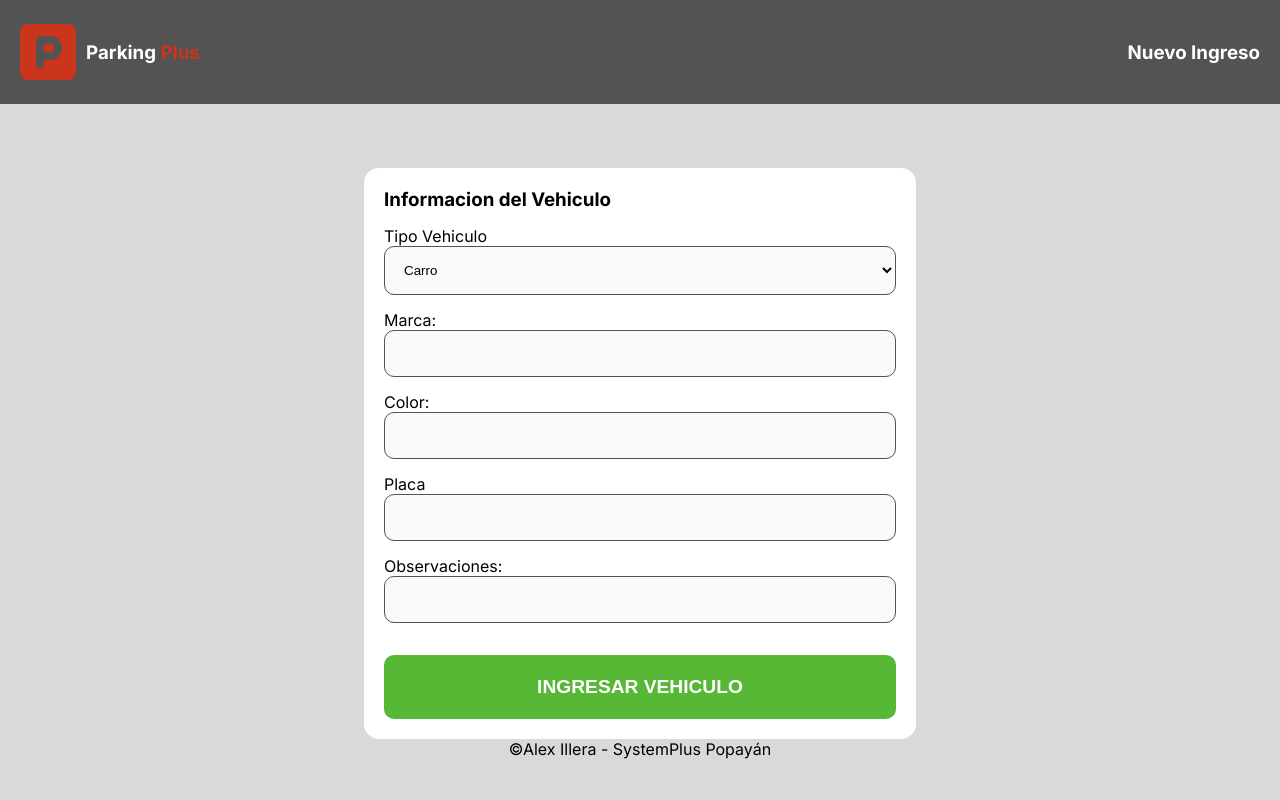
After one commit to aillera91/Parkin_plus, a PHP site: page /nuevoingreso.php in a window 1280 px wide. The commit adds this page. Run offline with PHP 8.4, Linux system fonts and the light colour scheme.

Commit message:
Nuevo Ingreso Terminado

```diff
--- /dev/null
+++ b/css/global.css
@@ -0,0 +1,38 @@
+* {
+    margin: 0;
+    padding: 0;
+}
+
+:root {
+    --rojoPrincipal: #cb341d;
+    --grisClaro: #d9d9d9;
+    --grisOscuro: #535353;
+    --verde:#56B834;
+    --azul: #456FDC;
+    --amarillo: #D7DB07;
+}
+
+body {
+    background-color: var(--grisClaro);
+}
+
+.inter-400 {
+    font-family: "Inter", sans-serif;
+    font-optical-sizing: auto;
+    font-weight: 400;
+    font-style: normal;
+    font-variation-settings:
+        "slnt" 0;
+}
+
+.rojo {
+    color: var(--rojoPrincipal);
+}
+
+.gris-oscuro {
+    color: var(--grisOscuro);
+}
+
+.gris-claro {
+    color: var(--grisClaro);
+}
--- /dev/null
+++ b/css/header.css
@@ -0,0 +1,12 @@
+header {
+    background-color: var(--grisOscuro);
+    display: flex;
+    justify-content: space-between;
+    align-items: center;
+    padding: 20px;
+}
+
+.encabezado-logo {
+    display: flex;
+    align-items: center;
+}
--- /dev/null
+++ b/css/nuevoingreso.css
@@ -0,0 +1,53 @@
+.contenedor-nuevo-ingreso {
+    background-color: white;
+    width: 40%;
+    margin: 0 auto;
+    padding: 20px;
+    margin-top: 4rem;
+    border-radius: 15px;
+}
+
+.botonNuevoVehiculo {
+    background-color: var(--verde);
+    padding: 1.3rem;
+    margin-top: 2rem;
+    border-radius: 10px;
+    border: none;
+    color: white;
+    text-transform: uppercase;
+    font-weight: bold;
+    font-size: 1.2rem;
+    cursor: pointer;
+
+    &:hover {
+        background-color: darkgreen;
+    }
+}
+
+#nuevoIngreso {
+    display: flex;
+    flex-direction: column;
+}
+
+.control-form {
+    display: flex;
+    flex-direction: column;
+
+    label {
+        margin-top: 15px;
+    }
+
+    input,
+    select {
+        background-color: rgb(250, 250, 250);
+        display: block;
+        max-width: 100%;
+        padding: 15px;
+        border-radius: 10px;
+        border: 1px solid var(--grisOscuro);
+
+        &:focus {
+            border: 1px solid var(--rojoPrincipal);
+            outline: none;
+        }
+    }
--- a/estilos.css
+++ b/estilos.css
@@ -1,150 +1,9 @@
-* {
-    margin: 0;
-    padding: 0;
-}
+@import url('css/global.css');
 
-:root {
-    --rojoPrincipal: #cb341d;
-    --grisClaro: #d9d9d9;
-    --grisOscuro: #535353;
-}
+@import url('css/login.css');
 
-body {
-    background-color: var(--grisClaro);
-}
+@import url('css/header.css');
 
-.inter-400 {
-    font-family: "Inter", sans-serif;
-    font-optical-sizing: auto;
-    font-weight: 400;
-    font-style: normal;
-    font-variation-settings:
-        "slnt" 0;
-}
+@import url('css/dashboard.css');
 
-.rojo {
-    color: var(--rojoPrincipal);
-}
-
-.gris-oscuro {
-    color: var(--grisOscuro);
-}
-
-.gris-claro {
-    color: var(--grisClaro);
-}
-
-.contenedor {
-    display: flex;
-    flex-direction: column;
-    align-items: center;
-    justify-content: center;
-    height: 100vh;
-}
-
-.contenedor-logo {
-    width: 400px;
-    text-align: center;
-    margin-bottom: 20px;
-}
-
-.contenedor-formulario {
-    background-color: white;
-    width: 20%;
-    padding: 15px;
-    border-radius: 8px;
-}
-
-.contenedor-formulario form {
-    display: flex;
-    flex-direction: column;
-}
-
-.contenedor-formulario label {
-    margin-bottom: 5px;
-}
-
-.contenedor-formulario input {
-    padding: 8px;
-    margin-bottom: 10px;
-    border: 1px solid #ccc;
-    border-radius: 4px;
-    box-sizing: border-box;
-}
-
-.contenedor .contenedor-formulario input:focus {
-    border-color: var(--rojoPrincipal);
-    outline: none;
-}
-
-.contenedor-formulario button {
-    padding: 10px;
-    background-color: var(--rojoPrincipal);
-    color: white;
-    border: none;
-    border-radius: 4px;
-    cursor: pointer;
-}
-
-.contenedor-formulario button:hover {
-    background-color: #8B0000;
-}
-
-header {
-    background-color: var(--grisOscuro);
-    display: flex;
-    justify-content: space-between;
-    align-items: center;
-    padding: 20px;
-}
-
-.encabezado-logo {
-    display: flex;
-    align-items: center;
-}
-
-.cuadricula {
-    display: grid;
-    grid-template-columns: auto auto;
-    justify-content: center;
-    align-content: center;
-    gap: 20px;
-    width: 50%;
-    margin: 0 auto;
-    height: 100vh;
-}
-
-.boton {
-    display: flex;
-    flex-direction: column;
-    align-items: center;
-    justify-content: center;
-    text-align: center;
-
-    h3 {
-        margin-top: 10px;
-
-    }
-}
-
-.boton-menu {
-    background-color: white;
-    width: 120px;
-    height: 120px;
-    display: flex;
-    justify-content: center;
-    align-items: center;
-    border-radius: 15px;
-    box-shadow: 4px 4px 10px var(--grisOscuro);
-    cursor: pointer;
-    transition: 1s ease-in-out;
-
-    &:hover {
-        background-color: var(--rojoPrincipal);
-        color: white;
-    }
-
-    i {
-        font-size: 2rem;
-    }
-}
+@import url('css/nuevoingreso.css');
--- /dev/null
+++ b/footer.php
@@ -0,0 +1,4 @@
+<p style="text-align: center; padding-bottom: 20px;">&copy;Alex Illera - SystemPlus Popayán</p>
+</body>
+
+</html>
--- /dev/null
+++ b/header.php
@@ -0,0 +1,12 @@
+<header>
+        <div class="encabezado-logo">
+            <i class="fa-solid fa-square-parking rojo" style="font-size: 4rem;"></i>
+            <h3>
+                <span style="color: white; padding-left: 10px;">Parking</span>
+                <span class="rojo">Plus</span>
+            </h3>
+        </div>
+        <h3 style="color: white;">
+            <?php echo $nombrePagina ; ?>
+        </h3>
+    </header>
--- /dev/null
+++ b/nuevoingreso.php
@@ -0,0 +1,39 @@
+<?php
+$nombrePagina = "Nuevo Ingreso";
+include 'plantilla.php';
+include 'header.php';
+?>
+
+<div class="contenedor-nuevo-ingreso">
+    <form action="" id="nuevoIngreso">
+        <h3>Informacion del Vehiculo</h3>
+
+        <div class="control-form">
+            <label>Tipo Vehiculo</label>
+            <select>
+                <option value="">Carro</option>
+                <option value="">Moto</option>
+                <option value="">Otro</option>
+            </select>
+        </div>
+        <div class="control-form">
+            <label>Marca:</label>
+            <input type="text" id="marca">
+        </div>
+        <div class="control-form">
+            <label>Color:</label>
+            <input type="text" id="color">
+        </div>
+        <div class="control-form">
+            <label>Placa</label>
+            <input type="text" id="placa">
+        </div>
+        <div class="control-form">
+            <label>Observaciones:</label>
+            <input type="text" id="observaciones">
+        </div>
+        <button class = "botonNuevoVehiculo">Ingresar Vehiculo</button>
+    </form>
+</div>
+
+<?php include 'footer.php'; ?>
--- /dev/null
+++ b/plantilla.php
@@ -0,0 +1,18 @@
+<!DOCTYPE html>
+<html lang="es">
+
+<head>
+    <meta charset="UTF-8">
+    <meta http-equiv="X-UA-Compatible" content="IE=edge">
+    <meta name="viewport" content="width=device-width, initial-scale=1.0">
+    <title>Parking Plus</title>
+
+    <link rel="stylesheet" href="https://cdnjs.cloudflare.com/ajax/libs/font-awesome/6.5.1/css/all.min.css">
+
+    <link rel="preconnect" href="https://fonts.googleapis.com">
+    <link rel="preconnect" href="https://fonts.gstatic.com" crossorigin>
+    <link href="https://fonts.googleapis.com/css2?family=Inter:wght@100..900&display=swap" rel="stylesheet">
+    <link rel="stylesheet" href="estilos.css">
+</head>
+
+<body class="inter-400">
```
Also changed, not shown: css/dashboard.css (added, +45 -0 lines), css/login.css (added, +55 -0 lines), dashboard.html (deleted, +0 -60 lines), dashboard.php (added, +36 -0 lines), nuevoingreso.html (deleted, +0 -64 lines), login.php (renamed from login.html).
